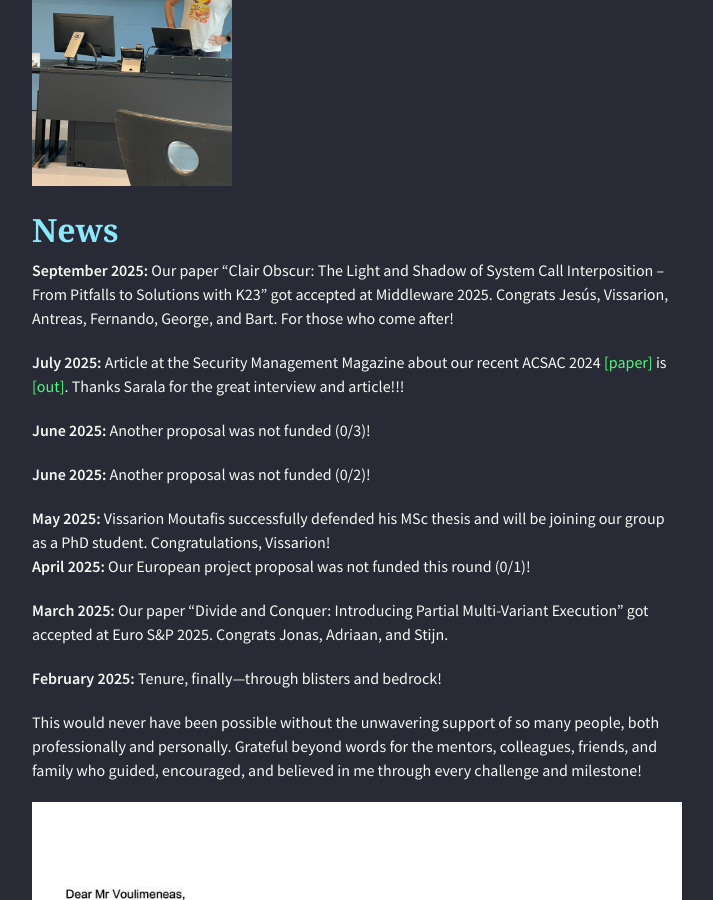
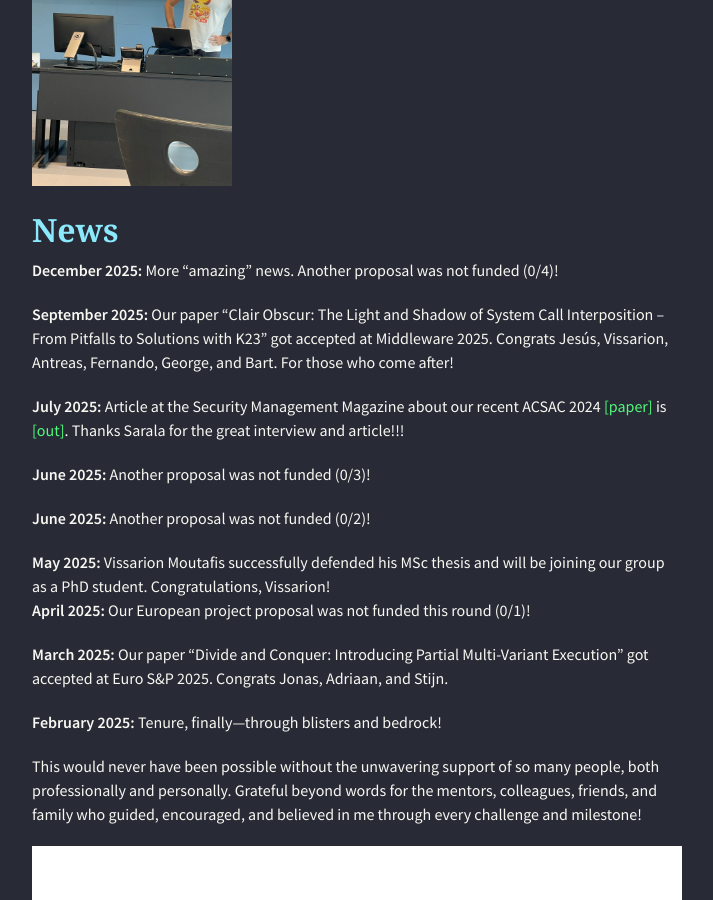
Before and after one commit to alexios-voulimeneas/alexios-voulimeneas.github.io, a Jekyll site: the page built from index.md, in a window 1280 px wide and 900 px high, scrolled down 379 px. Shown: the whole window, without its empty margins (283-996 px from the left). Built offline with Jekyll 4.4.1, drawn with Linux system fonts in a browser that asks for light colours; nearby versions of some CDN libraries; the repository's description, which GitHub fills in, is left out.

Commit message:
Update index.md

```diff
--- a/index.md
+++ b/index.md
@@ -5,6 +5,8 @@ layout: default
 <img src="466324559_4220271878199649_4803618349885448783_n.jpg" width="200">
 
 ## [](#header-2)News
+
+**December 2025:** More "amazing" news. Another proposal was not funded (0/4)!
 
 **September 2025:** Our paper "Clair Obscur: The Light and Shadow of System Call Interposition – From Pitfalls to Solutions with K23" got accepted at Middleware 2025. Congrats Jesús, Vissarion, Antreas, Fernando, George, and Bart. For those who come after!
 
```
